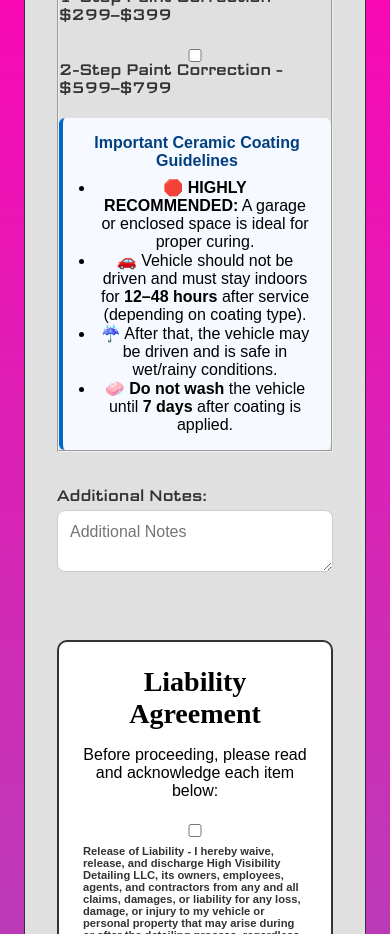
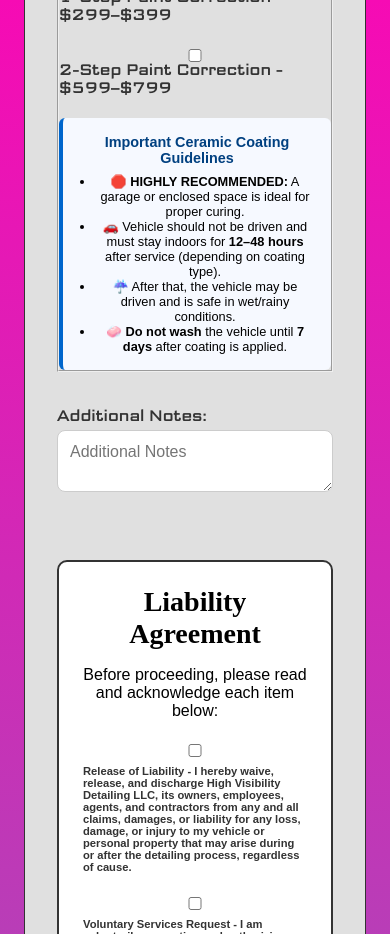
Before and after one commit to trafficBSolutions/High-Visibility, a React (Create React App) app: page /services/service-quote in a window 390 px wide. Shown: the part 3360-4294 px from the top of the page. Built offline with nearby package versions, Linux system fonts and the light colour scheme; a web font is replaced by a local one.

Commit message:
Update service.css

```diff
--- a/src/css/service.css
+++ b/src/css/service.css
@@ -332,6 +332,12 @@
   .liability-section label {
     font-size: 0.7rem;
   }
+  .ceramic-list {
+    font-size: 0.8rem;
+  }
+  .ceramic-title {
+    font-size: 0.9rem;
+  }
 }
 @media screen and (max-width: 320px) and (orientation: landscape) {
   .service-title-h1 {
```
